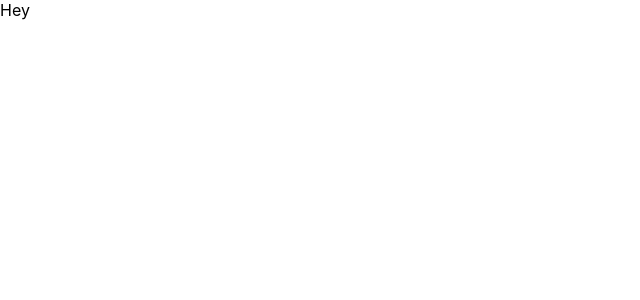
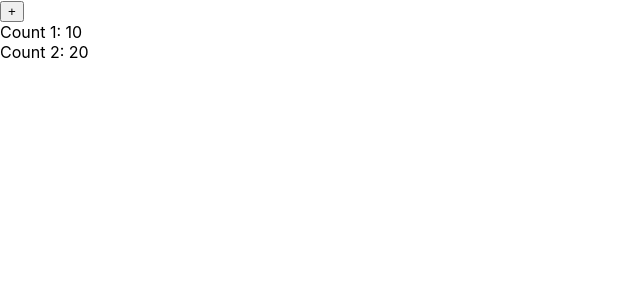
Before and after one commit to WadeeaKiwan/React-Hooks-Tutorial, a React (Create React App) app: page / in a window 1280 px wide. Shown: the top 300 px of the page, without its empty margins (0-640 px from the left). Built offline with nearby package versions, Linux system fonts and the light colour scheme.

Commit message:
useState tutorial

```diff
--- a/src/App.js
+++ b/src/App.js
@@ -1,7 +1,38 @@
-import './App.css';
+import { useState } from "react";
 
 const App = () => {
-  return <div>Hey</div>;
-}
+  // const [count, setCount] = useState(() => 10);
+  // const [{ count, count2 }, setCount] = useState({ count: 10, count2: 20 });
+  const [count, setCount] = useState(10);
+  const [count2, setCount2] = useState(20);
+
+  return (
+    <div>
+      {/* <button onClick={() => setCount(currentCount => currentCount + 1)}>+</button> */}
+      <button
+        // onClick={() =>
+        //   setCount((currentState) => ({
+        //     ...currentState,
+        //     count: currentState.count + 1
+        //   }))
+        // }
+        // onClick={() =>
+        //   setCount((currentState) => ({
+        //     count: currentState.count + 1,
+        //     count2: currentState.count2
+        //   }))
+        // }
+        onClick={() => {
+          setCount((c) => c + 1);
+          setCount2((c) => c + 1);
+        }}
+      >
+        +
+      </button>
+      <div>Count 1: {count}</div>
+      <div>Count 2: {count2}</div>
+    </div>
+  );
+};
 
 export default App;
```
Also changed, not shown: 1 other file (tests, documents, lock files or other folders).
